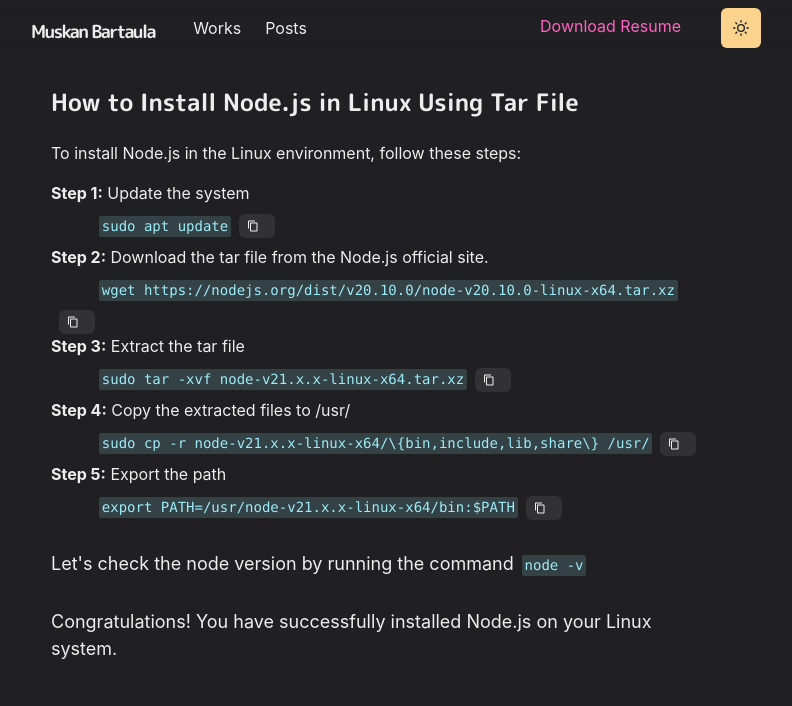
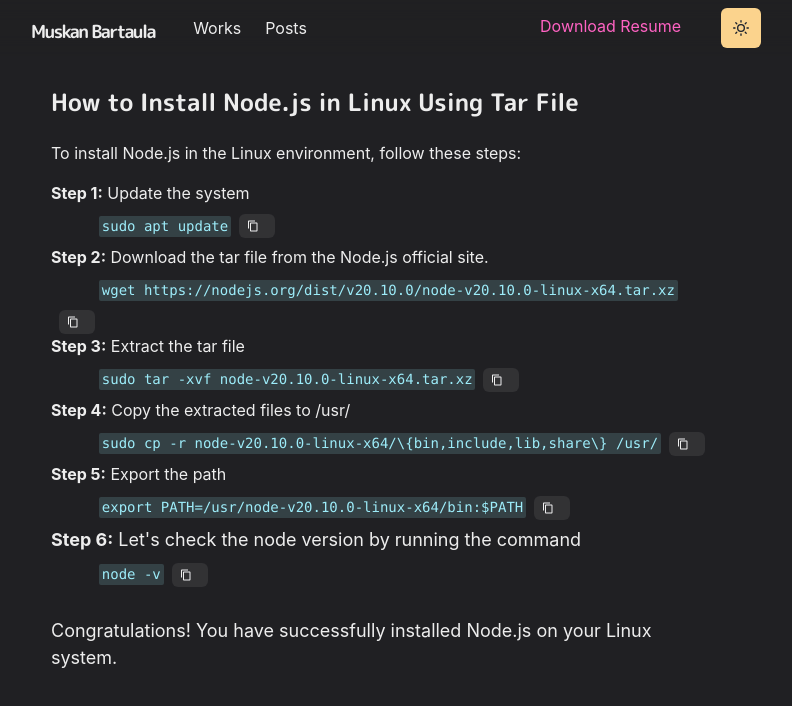
Before and after one commit to MuskanBartaula/portfolio, a Next.js app: page /posts/nodeInstallation in a window 1280 px wide. Shown: the top 706 px of the page, without its empty margins (255-1047 px from the left). Built offline with nearby package versions, Linux system fonts and the light colour scheme.

Commit message:
Use the copy command component

```diff
--- a/pages/posts/nodeInstallation.js
+++ b/pages/posts/nodeInstallation.js
@@ -25,24 +25,22 @@ const Post = () => {
         <Text fontSize={16} mb={2}>
           <strong>Step 3:</strong> Extract the tar file
         </Text>
-        <CopyCommandButton command='sudo tar -xvf node-v21.x.x-linux-x64.tar.xz' />
+        <CopyCommandButton command='sudo tar -xvf node-v20.10.0-linux-x64.tar.xz' />
 
         <Text fontSize={16} mb={2}>
           <strong>Step 4:</strong> Copy the extracted files to /usr/
         </Text>
-        <CopyCommandButton command='sudo cp -r node-v21.x.x-linux-x64/\{bin,include,lib,share\} /usr/' />
+        <CopyCommandButton command='sudo cp -r node-v20.10.0-linux-x64/\{bin,include,lib,share\} /usr/' />
 
         <Text fontSize={16} mb={2}>
           <strong>Step 5:</strong> Export the path
         </Text>
-        <CopyCommandButton command='export PATH=/usr/node-v21.x.x-linux-x64/bin:$PATH' />
+        <CopyCommandButton command='export PATH=/usr/node-v20.10.0-linux-x64/bin:$PATH' />
 
-        <Text fontSize={18} mt={6}>
-          {`Let's check the node version by running the command`}
-          <Code fontSize={14} mb={2} colorScheme="cyan" ml={2}>
-            node -v
-          </Code>
+        <Text fontSize={18} mb={2}>
+          <strong>Step 6:</strong> {`Let's check the node version by running the command`}
         </Text>
+        <CopyCommandButton command='node -v' />
 
         <Text fontSize={18} mt={6}>
           Congratulations! You have successfully installed Node.js on your Linux system.
```
